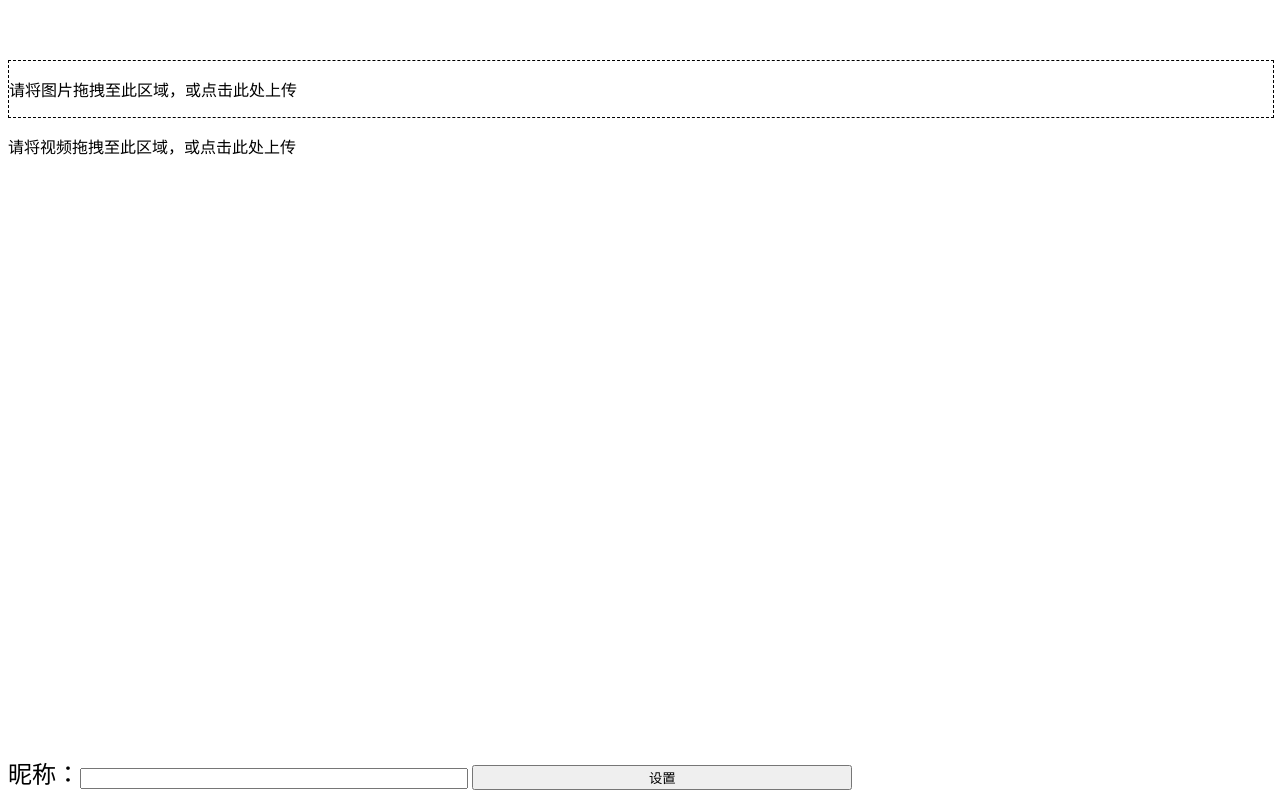
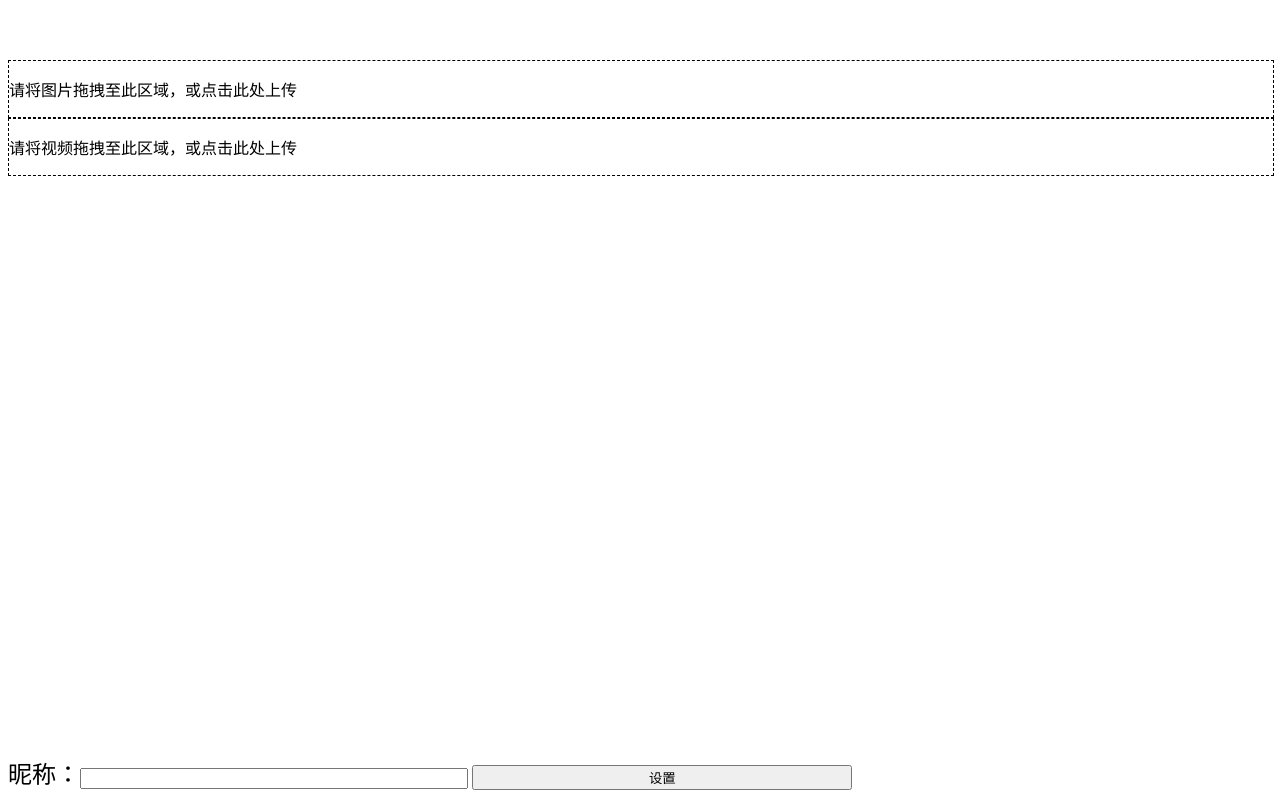
Before and after one commit to lxr1907/lxrtalk, a plain HTML site: page public/html/index.html in a window 1280 px wide. Drawn offline with nearby package versions, Linux system fonts and the light colour scheme; no server answers.

Commit message:
增加视频功能

```diff
--- a/public/css/lxrtalk.css
+++ b/public/css/lxrtalk.css
@@ -40,3 +40,12 @@ span {
     word-break: break-all;
     border:1px dashed #000;
 }
+.containerVideo {
+    height: 20%;
+    width: 100%;
+    z-index: 0;
+    overflow: hidden;
+    word-break: break-all;
+    border:1px dashed #000;
+    margin-bottom: 30px;
+}
```
